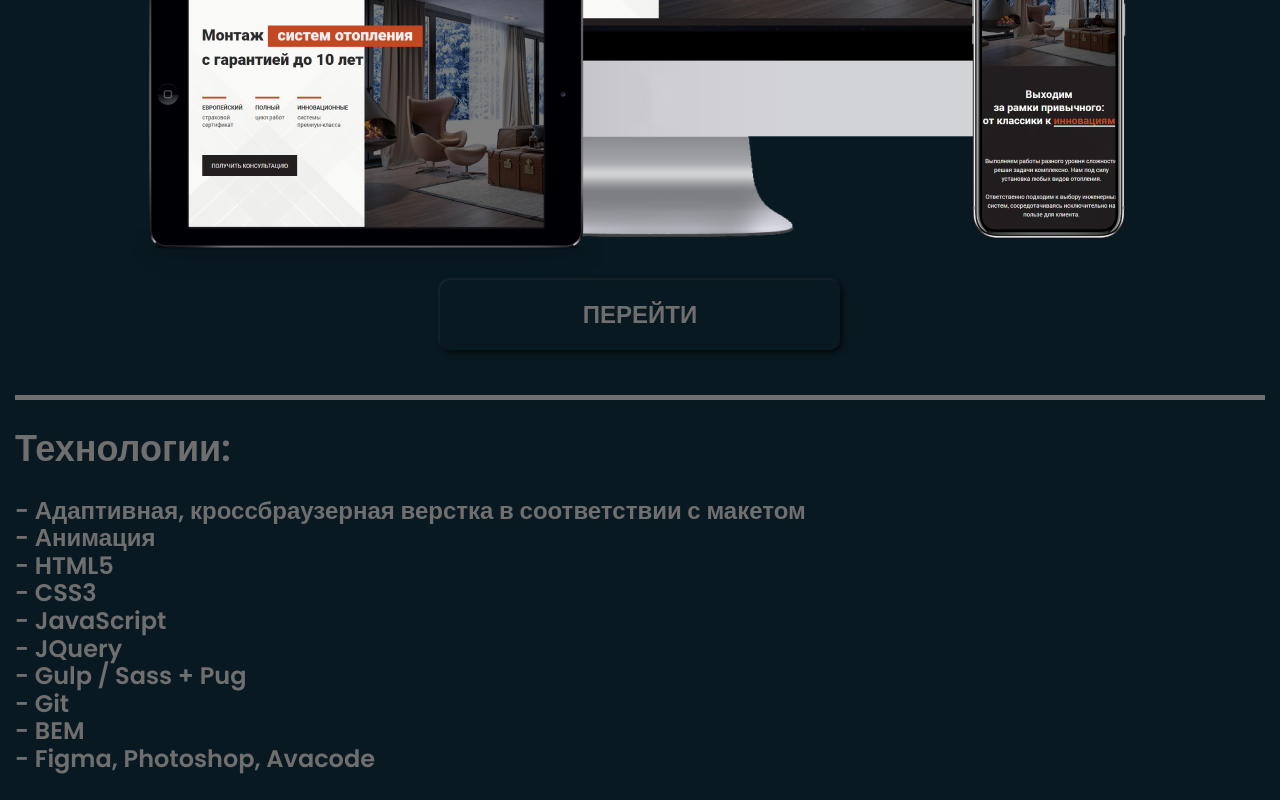
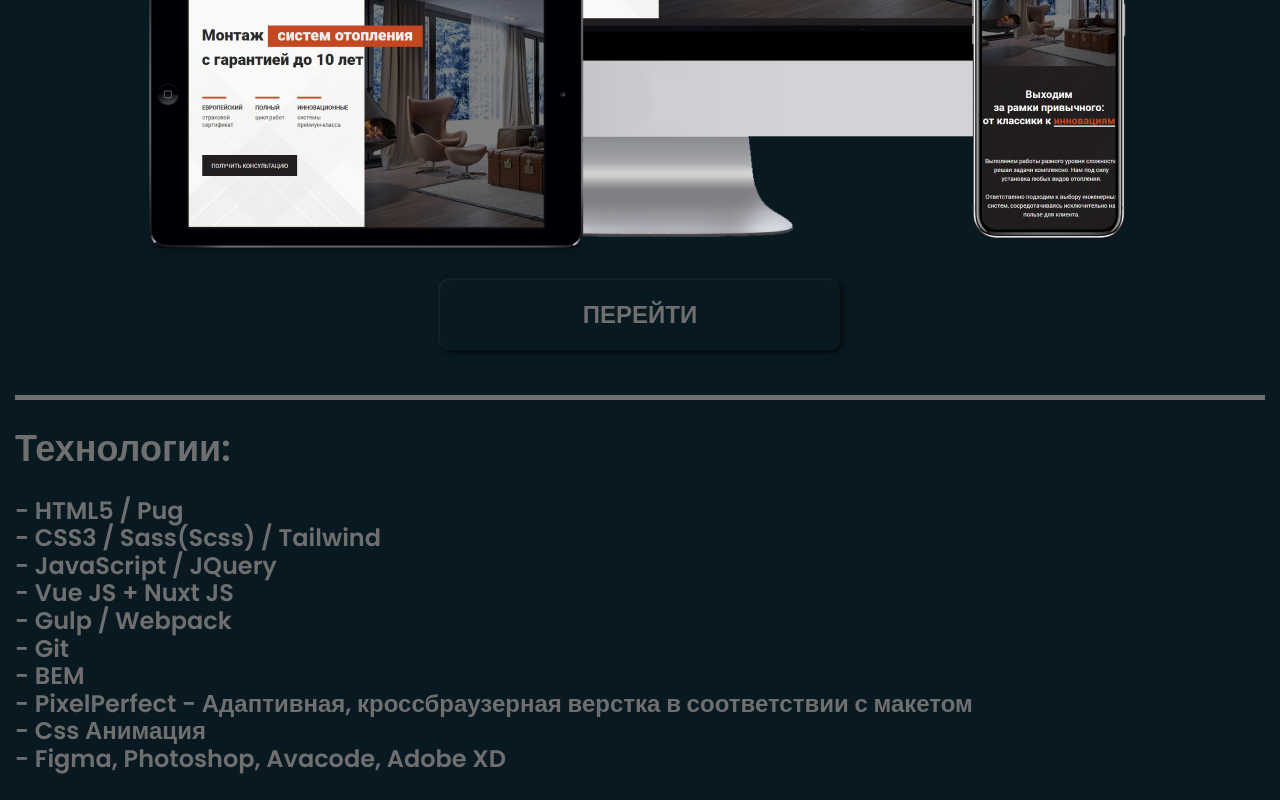
Before and after one commit to onekrag/site, a plain HTML site: page index.html in a window 1280 px wide. Shown: the part 6775-7575 px from the top of the page. After the commit the page ends 7550 px from the top, so only its background shows below. Drawn offline with Linux system fonts and the light colour scheme.

Commit message:
Update index.html

```diff
--- a/index.html
+++ b/index.html
@@ -53,16 +53,16 @@
         <section id="stack"><br>
           <h2>Технологии:</h2><br>
           <ul>
-            <li>- Адаптивная, кроссбраузерная верстка в соответствии с макетом</li>
-            <li>- Анимация</li>
-            <li>- HTML5</li>
-            <li>- CSS3</li>
-            <li>- JavaScript</li>
-            <li>- JQuery</li>
-            <li>- Gulp / Sass + Pug</li>
+            <li>- HTML5 / Pug</li>
+            <li>- CSS3 / Sass(Scss) / Tailwind</li>
+            <li>- JavaScript / JQuery</li>
+            <li>- Vue JS + Nuxt JS</li>
+            <li>- Gulp / Webpack</li>
             <li>- Git</li>
             <li>- BEM</li>
-            <li>- Figma, Photoshop, Avacode</li><br>
+            <li>- PixelPerfect - Адаптивная, кроссбраузерная верстка в соответствии с макетом</li>
+            <li>- Css Анимация</li>
+            <li>- Figma, Photoshop, Avacode, Adobe XD</li>
           </ul>
         </section>
       </main>
```
